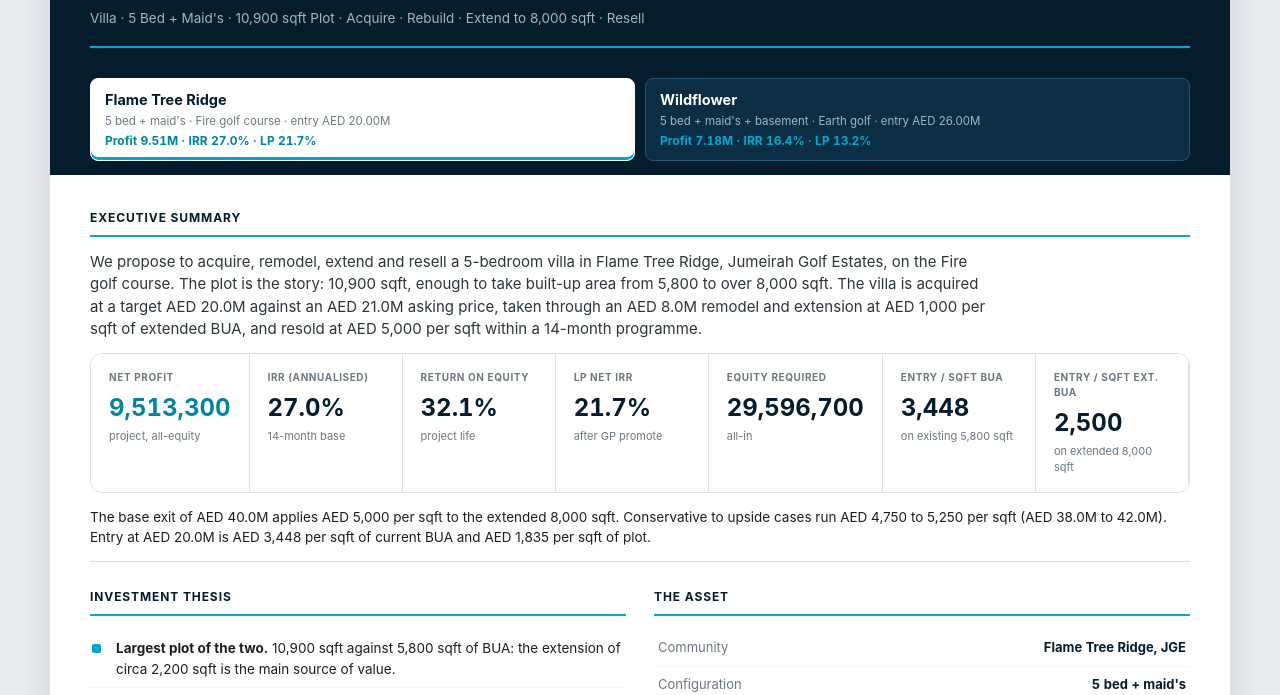
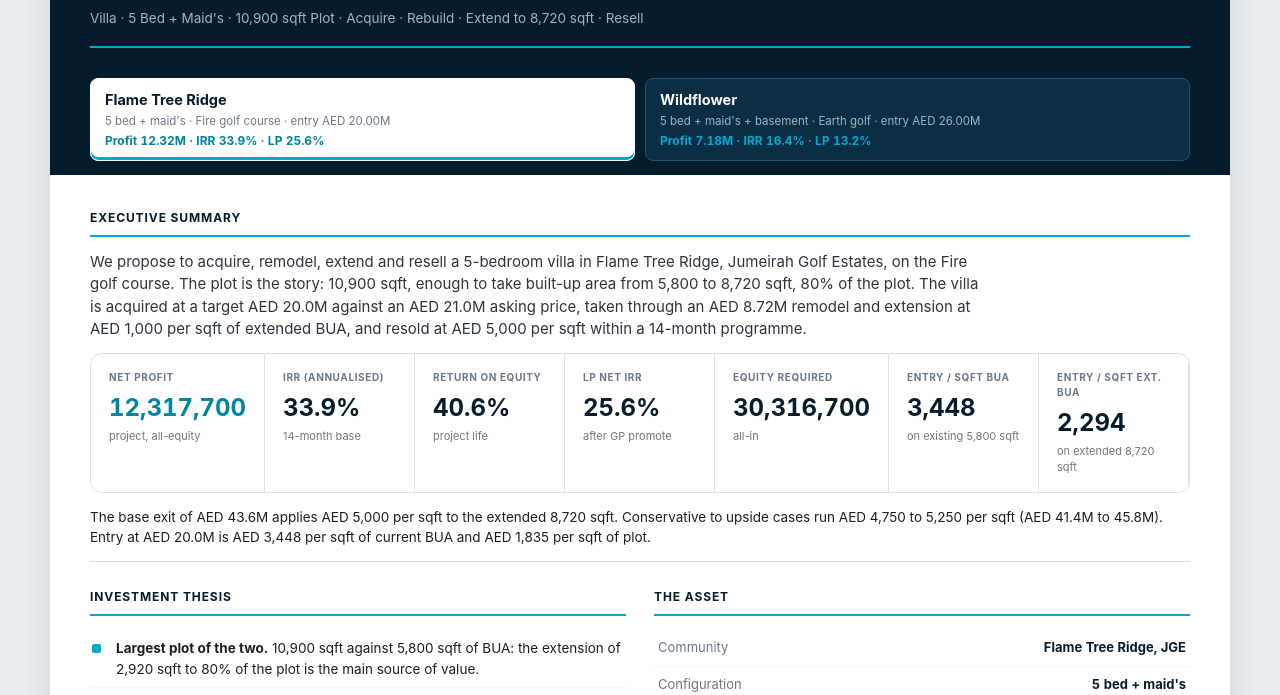
Before and after one commit to egasnikov/flipping, a plain HTML site: page jge-renovation-villas/index.html in a window 1280 px wide. Shown: the part 94-789 px from the top of the page. Drawn offline with Linux system fonts and the light colour scheme.

Commit message:
JGE renovation villas: Flame Tree extended to 80% of plot (8,720 sqft)
Co-Authored-By: Claude Opus 5.5 <noreply@anthropic.com>
Claude-Session: https://claude.ai/code/session_01XqkyFDo5etGf3fp6FLXp2C

```diff
--- a/jge-renovation-villas/index.html
+++ b/jge-renovation-villas/index.html
@@ -320,14 +320,14 @@ var PHOTOS={"ftr":[],"wf":[]};
 var COMMON={mgmt:250000,dld:4.0,buyag:2.1,selag:2.1,mktg:50000,dldfix:4200,ltv:0,rate:0,cont:0};
 var DEALS=[
  {id:"ftr",name:"Flame Tree Ridge",type:"Flame Tree Ridge",short:"5 bed + maid's &middot; Fire golf course",step2:"Renovate &amp; extend",
-  sub:"Villa &middot; 5 Bed + Maid's &middot; 10,900 sqft Plot &middot; Acquire &middot; Rebuild &middot; Extend to 8,000 sqft &middot; Resell",
-  ask:21000000,purchase:20000000,reno:8000000,bua0:5800,bua:8000,plot:10900,psf:[4750,5000,5250],hold:14,sc:75000,util:30000,
-  summary:"We propose to acquire, remodel, extend and resell a 5-bedroom villa in Flame Tree Ridge, Jumeirah Golf Estates, on the Fire golf course. The plot is the story: 10,900 sqft, enough to take built-up area from 5,800 to over 8,000 sqft. The villa is acquired at a target AED 20.0M against an AED 21.0M asking price, taken through an AED 8.0M remodel and extension at AED 1,000 per sqft of extended BUA, and resold at AED 5,000 per sqft within a 14-month programme.",
-  exit:"The base exit of AED 40.0M applies AED 5,000 per sqft to the extended 8,000 sqft. Conservative to upside cases run AED 4,750 to 5,250 per sqft (AED 38.0M to 42.0M). Entry at AED 20.0M is AED 3,448 per sqft of current BUA and AED 1,835 per sqft of plot.",
-  thesis:["<b>Largest plot of the two.</b> 10,900 sqft against 5,800 sqft of BUA: the extension of circa 2,200 sqft is the main source of value.","<b>Fire course frontage.</b> Fire is the JGE championship course; golf-front stock on it is scarce.","<b>Entry 5% below ask.</b> AED 20.0M against AED 21.0M listed.","<b>Same exit rate as Wildflower.</b> AED 5,000 per sqft base on the extended BUA, with the extension as the main source of uplift.","<b>Single asset, single exit.</b> Underwritten all-equity: the LP funds 100% of the capital."],
-  facts:[["Community","Flame Tree Ridge, JGE"],["Configuration","5 bed + maid's"],["Outlook","Fire golf course"],["Condition","Original (full remodel)"],["Plot area","10,900 sqft"],["BUA, existing","5,800 sqft"],["Extension","+2,200 sqft (38%)"],["BUA, post-extension","8,000 sqft"],["Asking price","AED 21,000,000"],["Target purchase","AED 20,000,000"]],
-  steps:["Purchase at AED 20.0M against the AED 21.0M ask. Plot 10,900 sqft, BUA 5,800 sqft, 5 bedrooms plus maid's on the Fire course. Transfer through the Dubai Land Department, funded all-equity.","AED 8.0M remodel and extension to circa 8,000 sqft BUA (AED 1,000 per sqft), subject to master developer NOC and Dubai Municipality GFA approval. New layout to use the plot, full interior, MEP, facade, pool and landscape. Circa 10 months on site.","List at AED 5,000 per sqft of extended BUA (AED 40.0M). An 8,000 sqft remodelled villa on the Fire course is a different product from the original stock around it."],
-  risks:[["GFA approval to 8,000 sqft","The whole thesis rests on the extension. Confirm allowable GFA with JGE and DM before any offer; the model can be rerun at any BUA."],["Works cost overrun","AED 8.0M equals AED 1,000 per sqft of finished BUA including 2,200 sqft of new build. Contractor BOQ to be fixed before bidding; 10% contingency can be switched on in the model."],["Longer programme","Largest structural scope of the two; 14-month hold assumed. Sensitivity covers up to 6 extra months."],["Exit below AED 4,750 per sqft","Break-even exit shown live; sensitivity covers -15% on price."]],
+  sub:"Villa &middot; 5 Bed + Maid's &middot; 10,900 sqft Plot &middot; Acquire &middot; Rebuild &middot; Extend to 8,720 sqft &middot; Resell",
+  ask:21000000,purchase:20000000,reno:8720000,bua0:5800,bua:8720,plot:10900,psf:[4750,5000,5250],hold:14,sc:75000,util:30000,
+  summary:"We propose to acquire, remodel, extend and resell a 5-bedroom villa in Flame Tree Ridge, Jumeirah Golf Estates, on the Fire golf course. The plot is the story: 10,900 sqft, enough to take built-up area from 5,800 to 8,720 sqft, 80% of the plot. The villa is acquired at a target AED 20.0M against an AED 21.0M asking price, taken through an AED 8.72M remodel and extension at AED 1,000 per sqft of extended BUA, and resold at AED 5,000 per sqft within a 14-month programme.",
+  exit:"The base exit of AED 43.6M applies AED 5,000 per sqft to the extended 8,720 sqft. Conservative to upside cases run AED 4,750 to 5,250 per sqft (AED 41.4M to 45.8M). Entry at AED 20.0M is AED 3,448 per sqft of current BUA and AED 1,835 per sqft of plot.",
+  thesis:["<b>Largest plot of the two.</b> 10,900 sqft against 5,800 sqft of BUA: the extension of 2,920 sqft to 80% of the plot is the main source of value.","<b>Fire course frontage.</b> Fire is the JGE championship course; golf-front stock on it is scarce.","<b>Entry 5% below ask.</b> AED 20.0M against AED 21.0M listed.","<b>Same exit rate as Wildflower.</b> AED 5,000 per sqft base on the extended BUA, with the extension as the main source of uplift.","<b>Single asset, single exit.</b> Underwritten all-equity: the LP funds 100% of the capital."],
+  facts:[["Community","Flame Tree Ridge, JGE"],["Configuration","5 bed + maid's"],["Outlook","Fire golf course"],["Condition","Original (full remodel)"],["Plot area","10,900 sqft"],["BUA, existing","5,800 sqft"],["Extension","+2,920 sqft (50%)"],["BUA, post-extension","8,720 sqft (80% of plot)"],["Asking price","AED 21,000,000"],["Target purchase","AED 20,000,000"]],
+  steps:["Purchase at AED 20.0M against the AED 21.0M ask. Plot 10,900 sqft, BUA 5,800 sqft, 5 bedrooms plus maid's on the Fire course. Transfer through the Dubai Land Department, funded all-equity.","AED 8.72M remodel and extension to 8,720 sqft BUA, 80% of the plot (AED 1,000 per sqft), subject to master developer NOC and Dubai Municipality GFA approval. New layout to use the plot, full interior, MEP, facade, pool and landscape. Circa 10 months on site.","List at AED 5,000 per sqft of extended BUA (AED 43.6M). An 8,720 sqft remodelled villa on the Fire course is a different product from the original stock around it."],
+  risks:[["GFA approval to 8,720 sqft","The whole thesis rests on the extension. Confirm allowable GFA with JGE and DM before any offer; the model can be rerun at any BUA."],["Works cost overrun","AED 8.72M equals AED 1,000 per sqft of finished BUA including 2,920 sqft of new build. Contractor BOQ to be fixed before bidding; 10% contingency can be switched on in the model."],["Longer programme","Largest structural scope of the two; 14-month hold assumed. Sensitivity covers up to 6 extra months."],["Exit below AED 4,750 per sqft","Break-even exit shown live; sensitivity covers -15% on price."]],
   timeline:"Month 0: acquire and register transfer. Months 1 to 3: design, NOC and GFA approval. Months 3 to 12: remodel and extension. Months 12 to 14: list, market and secure buyer. Full round-trip targeted within 14 months."},
  {id:"wf",name:"Wildflower",type:"Wildflower",short:"5 bed + maid's + basement &middot; Earth golf",step2:"Complete &amp; fit out",
   sub:"Villa &middot; 5 Bed + Maid's + Basement &middot; 9,300 sqft Plot &middot; Acquire Shell &amp; Core &middot; Complete 9,040 sqft &middot; Resell",
```
